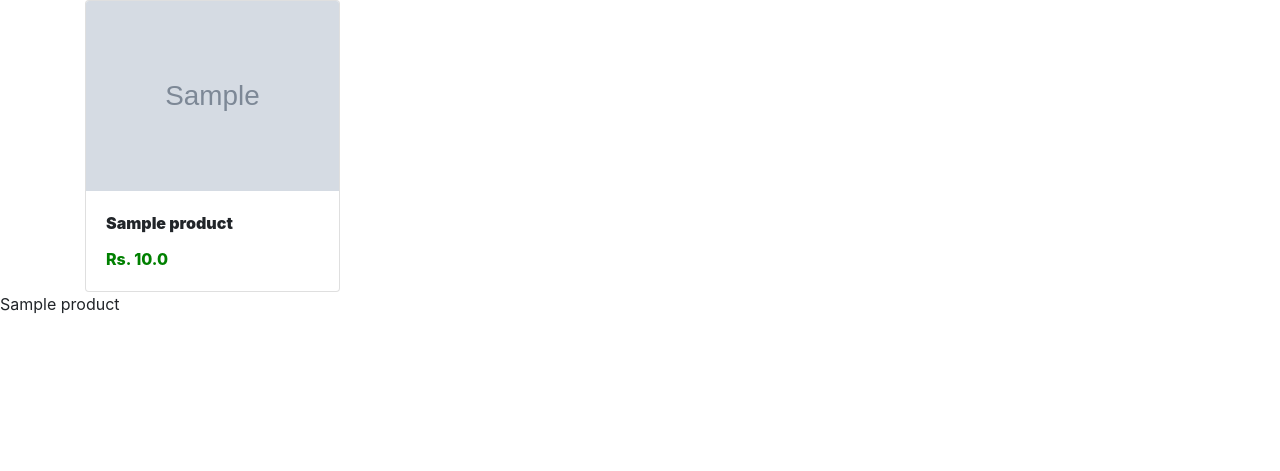
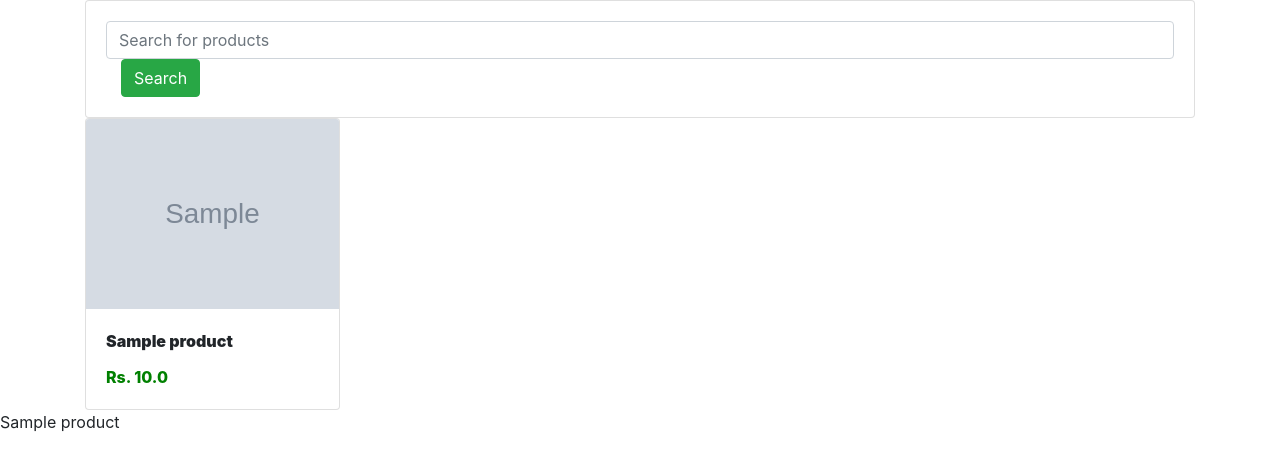
Before and after one commit to rohitranjanyadav/craftnepal-django, a Django app: page / in a window 1280 px wide. Shown: the top 471 px of the page. Run offline with Django 5.2, Linux system fonts and the light colour scheme; tables that the repository leaves empty hold one stand-in row (values such as "Sample post"); grey boxes marked "Sample" are stand-in pictures.

Commit message:
Add product search functionality on homepage

```diff
--- a/craftnepal/shop/templates/shop/index.html
+++ b/craftnepal/shop/templates/shop/index.html
@@ -12,6 +12,20 @@
 </head>
 <body>
     <div class="container">
+    <div class="row">
+    <div class="col-md-12">
+    <form class="card card-sm">
+    <f class="card-body row no-gutters align-items-center">
+    <div class="col">
+    <input type="search" name="item_name" placeholder="Search for products" class="form-control form-control-borderless">
+    <div class="col-auto">
+    <button class="btn btn-success" type="submit">Search</button>
+    </div>
+    </div>
+    </form>
+    </form>
+    </div>
+    </div>
       <div class="row">
         {% for product in product_objects %}
         <div class="col-md-3">
--- a/craftnepal/shop/views.py
+++ b/craftnepal/shop/views.py
@@ -4,4 +4,10 @@ from .models import Products
 # Create your views here.
 def index(request):
   product_objects = Products.objects.all()
+
+  item_name = request.GET.get('item_name')
+
+  if item_name !='' and item_name is not None:
+    product_objects = product_objects.filter(title__icontains=item_name)
+
   return render(request,'shop/index.html',{'product_objects':product_objects})
```
